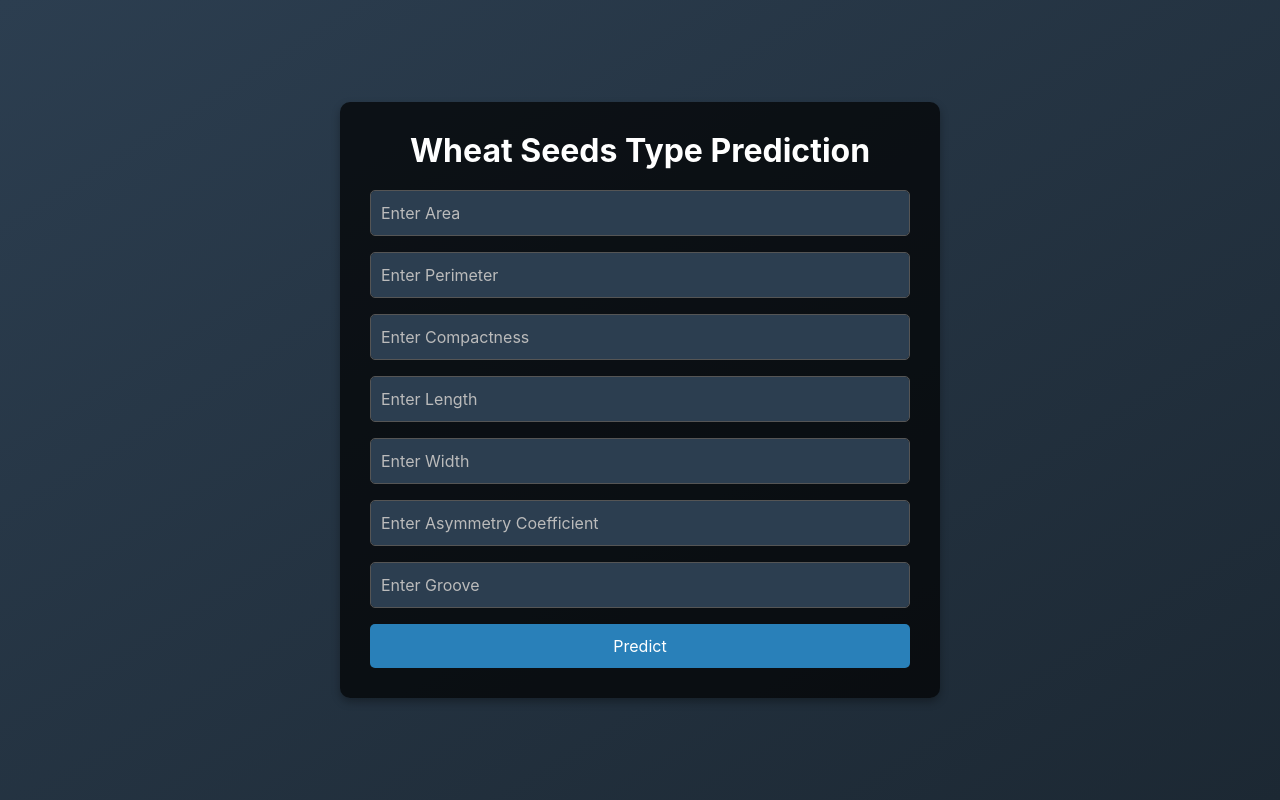
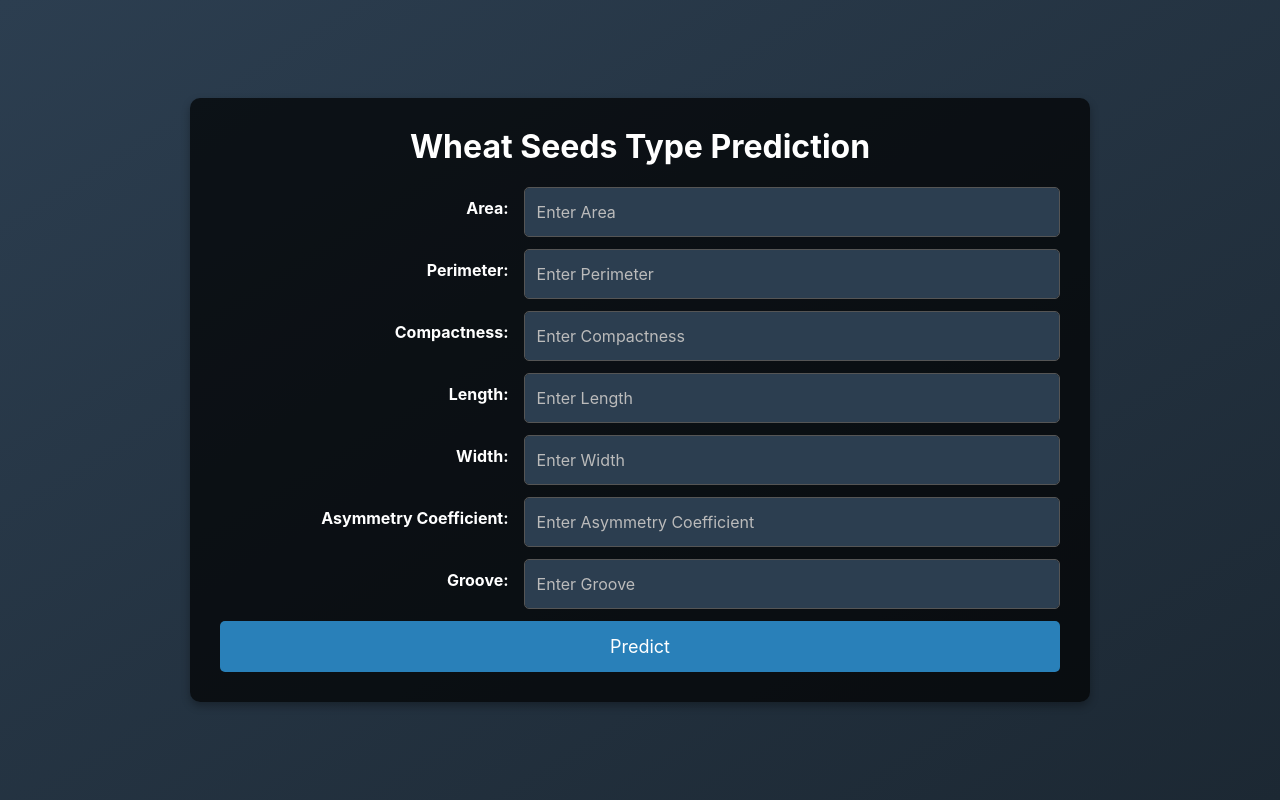
Before and after one commit to yxrjn/mlops-assignment, a Flask app: page / in a window 1280 px wide. Run offline with Flask 2, Linux system fonts and the light colour scheme; parts of the project's set-up code (start-up, migrations or seed data) failed here and were passed over; some libraries are stand-ins or nearby versions.

Commit message:
Add files via upload

```diff
--- a/xinrui/app/templates/index.html
+++ b/xinrui/app/templates/index.html
@@ -21,50 +21,61 @@
             background: rgba(0, 0, 0, 0.7);
             padding: 30px;
             border-radius: 10px;
-        {% if prediction_table or prediction_text %}
-        margin-top: 40%;
-        {% else %}
-        margin-top :0;
-        {% endif %}
             box-shadow: 0 4px 8px rgba(0, 0, 0, 0.3);
             width: 100%;
-        max-width: 600px;
-        text-align: center;
+            max-width: 900px; /* Increased width for better readability */
         }
 
         .form-container h2 {
             margin-bottom: 20px;
             font-weight: bold;
             color: white;
+            text-align: center;
+        }
+
+        .form-group {
+            display: flex;
+            align-items: center;
+            justify-content: space-between;
+            margin-bottom: 12px;
+        }
+
+        .form-group label {
+            color: white;
+            width: 35%;
+            text-align: right;
+            font-weight: bold;
+            margin-right: 15px;
         }
 
         .form-group input {
+            width: 65%;
             background-color: #2c3e50;
             color: white;
             border: 1px solid #555;
-        padding: 10px;
+            padding: 12px;
             border-radius: 5px;
+            font-size: 16px;
         }
 
         .form-group input::placeholder {
             color: #bbb;
         }
 
-      /* Submit button */
         .btn-primary {
             background-color: #2980b9;
             border: none;
-        padding: 10px;
-        font-size: 16px;
+            padding: 12px;
+            font-size: 18px;
             border-radius: 5px;
+            display: block;
+            width: 100%;
         }
 
-      /* Submit button hover effect */
         .btn-primary:hover {
             background-color: #1f618d;
         }
 
-      /* Table Styles */
         .table-container {
             margin-top: 20px;
         }
@@ -85,42 +96,55 @@
             font-size: 18px;
             font-weight: bold;
             color: #f1c40f;
+            text-align: center;
         }
     </style>
+
 </head>
+<body>
+    <div class="form-container"
+        style="{% if prediction_table %} margin-top: 40%; {% else %} margin-top: 0; {% endif %}">
 
-  <body>
-    <div class="form-container">
         <h2>Wheat Seeds Type Prediction</h2>
+
         <form action="/predict" method="post">
+            <input type="hidden" name="model" value="predict_xr">
+
             <div class="form-group">
+                <label>Area:</label>
                 <input type="text" class="form-control" name="Area" placeholder="Enter Area" required>
             </div>
             <div class="form-group">
+                <label>Perimeter:</label>
                 <input type="text" class="form-control" name="Perimeter" placeholder="Enter Perimeter" required>
             </div>
             <div class="form-group">
+                <label>Compactness:</label>
                 <input type="text" class="form-control" name="Compactness" placeholder="Enter Compactness" required>
             </div>
             <div class="form-group">
+                <label>Length:</label>
                 <input type="text" class="form-control" name="Length" placeholder="Enter Length" required>
             </div>
             <div class="form-group">
+                <label>Width:</label>
                 <input type="text" class="form-control" name="Width" placeholder="Enter Width" required>
             </div>
             <div class="form-group">
+                <label>Asymmetry Coefficient:</label>
                 <input type="text" class="form-control" name="AsymmetryCoeff" placeholder="Enter Asymmetry Coefficient" required>
             </div>
             <div class="form-group">
+                <label>Groove:</label>
                 <input type="text" class="form-control" name="Groove" placeholder="Enter Groove" required>
             </div>
-        <button type="submit" class="btn btn-primary btn-block">Predict</button>
+
+            <button type="submit" class="btn btn-primary">Predict</button>
         </form>
 
         {% if prediction_text %}
         <div class="result-text">{{ prediction_text }}</div>
         {% endif %}
-
 
         {% if prediction_table %}
         <div class="table-container">
```
Lines whose indentation alone changed are shown as unchanged.
